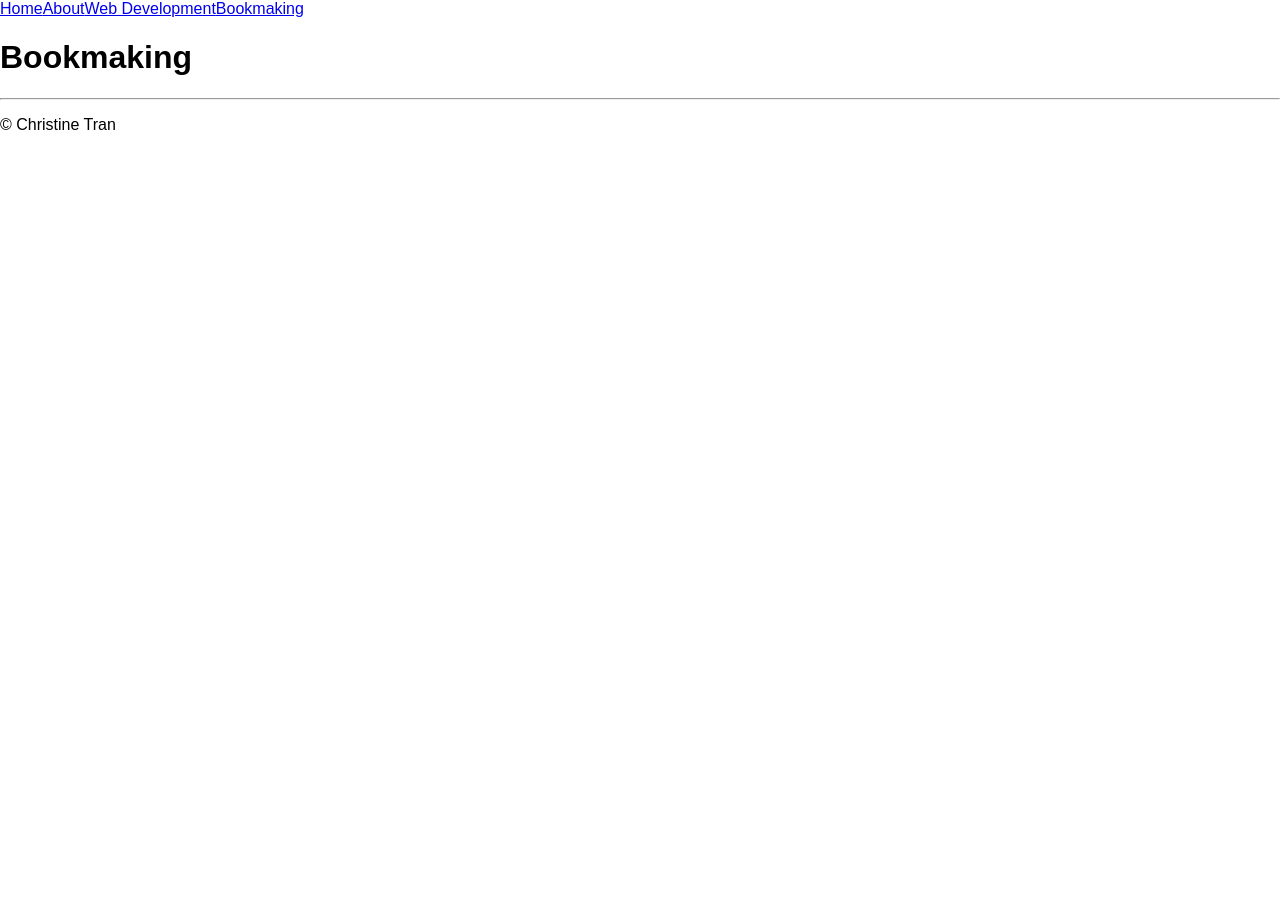
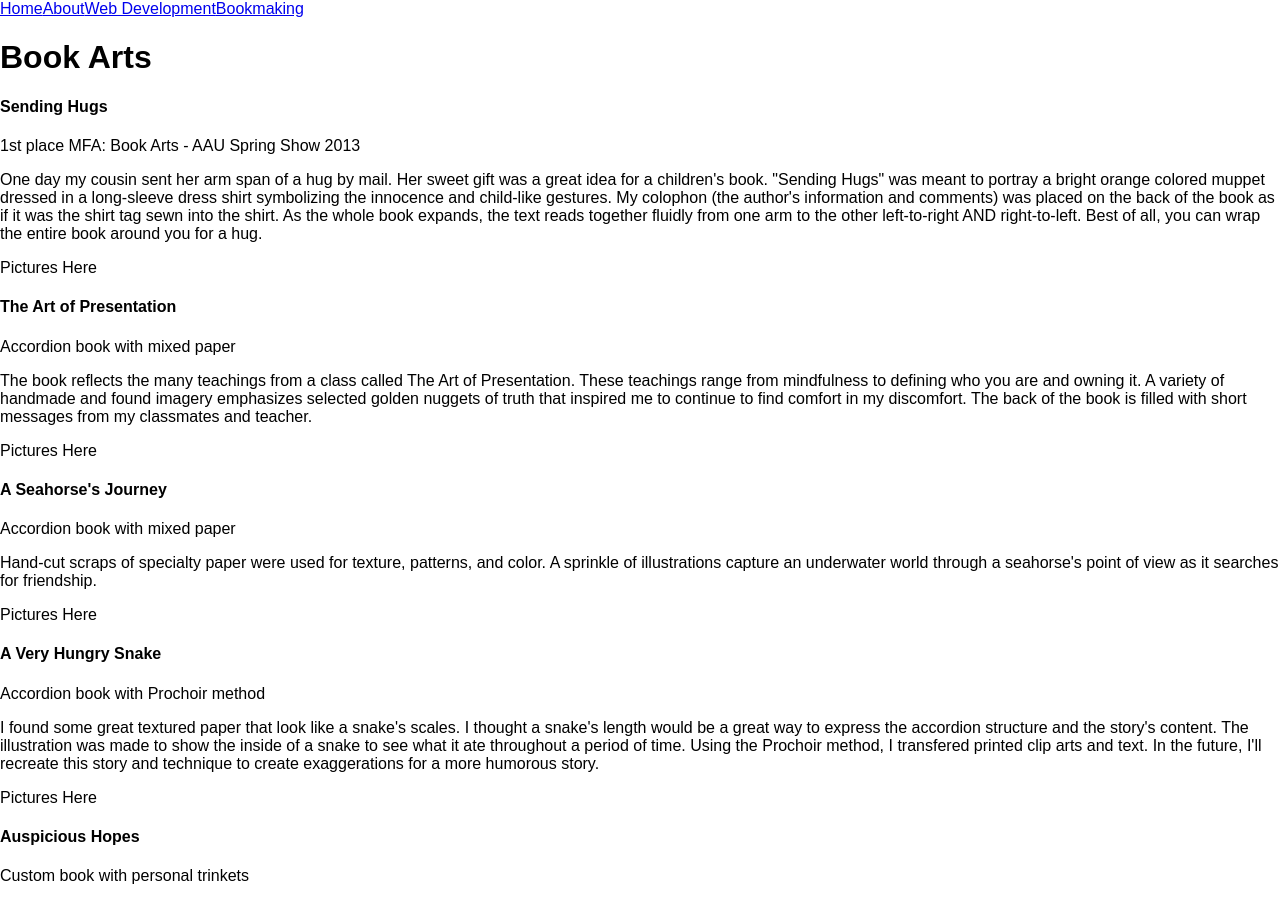
Before and after one commit to christinetran825/tofukid-website, a React (Create React App) app: page /bookmaking in a window 1280 px wide. Shown: the top 901 px of the page. Before the commit the page ends 800 px from the top, so only its background shows below. Built offline with nearby package versions, Linux system fonts and the light colour scheme.

Commit message:
added content

```diff
--- a/src/components/About.js
+++ b/src/components/About.js
@@ -3,7 +3,39 @@ import React, { Component } from 'react';
 class About extends Component {
   render(){
     return (
-      <h1>About</h1>
+      <div>
+        <h1>About</h1>
+        <p>Coder, Illustrator, Insight-seeker. A lifelong learner who strives on building different skills. I view the world with a child-like awe. I admire the structures and pieces that make things whole by learning how to break things apart and putting them back together. On some days, you can find me at flea markets or estate sales hunting vintage paper, art, books, and teacups.</p>
+
+        <h3>Skills</h3>
+          <ul>
+            <li>HTML</li>
+            <li>CSS</li>
+            <li>Javascript</li>
+            <li>Rails</li>
+            <li>Ruby</li>
+            <li>React</li>
+            <li>Redux</li>
+          </ul>
+
+        <h3>Arts/Graphics</h3>
+          <ul>
+            <li>Illustrator</li>
+            <li>Photoshop</li>
+            <li>InDesign</li>
+            <li>Graphic Design</li>
+            <li>Character Design</li>
+            <li>Book Arts</li>
+            <li>Visual Design</li>
+          </ul>
+
+        <h3>Advertising</h3>
+          <ul>
+            <li>Content</li>
+            <li>Strategy</li>
+            <li>Print</li>
+          </ul>
+      </div>
     )
   }
 }
--- a/src/components/Bookmaking.js
+++ b/src/components/Bookmaking.js
@@ -3,7 +3,36 @@ import React, { Component } from 'react';
 class Bookmaking extends Component {
   render(){
     return (
-      <h1>Bookmaking</h1>
+      <div>
+        <h1>Book Arts</h1>
+
+        <h4>Sending Hugs</h4>
+        <p>1st place MFA: Book Arts - AAU Spring Show 2013</p>
+        <p>One day my cousin sent her arm span of a hug by mail. Her sweet gift was a great idea for a children's book. "Sending Hugs" was meant to portray a bright orange colored muppet dressed in a long-sleeve dress shirt symbolizing the innocence and child-like gestures. My colophon (the author's information and comments) was placed on the back of the book as if it was the shirt tag sewn into the shirt. As the whole book expands, the text reads together fluidly from one arm to the other left-to-right AND right-to-left. Best of all, you can wrap the entire book around you for a hug.</p>
+        <p>Pictures Here</p>
+
+        <h4>The Art of Presentation</h4>
+        <p>Accordion book with mixed paper</p>
+        <p>The book reflects the many teachings from a class called The Art of Presentation. These teachings range from mindfulness to defining who you are and owning it. A variety of handmade and found imagery emphasizes selected golden nuggets of truth that inspired me to continue to find comfort in my discomfort. The back of the book is filled with short messages from my classmates and teacher.</p>
+        <p>Pictures Here</p>
+
+        <h4>A Seahorse's Journey</h4>
+        <p>Accordion book with mixed paper</p>
+        <p>Hand-cut scraps of specialty paper were used for texture, patterns, and color. A sprinkle of illustrations capture an underwater world through a seahorse's point of view as it searches for friendship.</p>
+        <p>Pictures Here</p>
+
+        <h4>A Very Hungry Snake</h4>
+        <p>Accordion book with Prochoir method</p>
+        <p>I found some great textured paper that look like a snake's scales. I thought a snake's length would be a great way to express the accordion structure and the story's content. The illustration was made to show the inside of a snake to see what it ate throughout a period of time. Using the Prochoir method, I transfered printed clip arts and text. In the future, I'll recreate this story and technique to create exaggerations for a more humorous story.</p>
+        <p>Pictures Here</p>
+
+        <h4>Auspicious Hopes</h4>
+        <p>Custom book with personal trinkets</p>
+        <p>I've collected many red envelopes given to me during Chinese New Years and my birthday. Most cherished are the ones with my Chinese name written by my grandpa. I've also collected some fortune cookie slips during 2011-2012 when I had a year long fortune cookie craving. Many of the slips are poetic while others are humorous. Filled with hope, excitement, and love, I decided to create a book using the fortune slips to create my own poem that reflected my life at the time. I filled each envelope with old trinkets like dried flowers symbolizing each labeled fortune.</p>
+
+        <p>* Note: A slight design error: The title of my Chinese name should have been printed in red and gold, not white and black. White and black symbolizes the opposite of auspiciousness.</p>
+        <p>Pictures Here</p>
+      </div>
     )
   }
 }
--- a/src/components/LandingPage.js
+++ b/src/components/LandingPage.js
@@ -3,7 +3,10 @@ import React, { Component } from 'react';
 class LandingPage extends Component {
   render(){
     return (
-      <h1>Hello</h1>
+      <div>
+        <p>Put image here</p>
+        <h1>Christine Tran</h1>
+      </div>
     )
   }
 }
```
